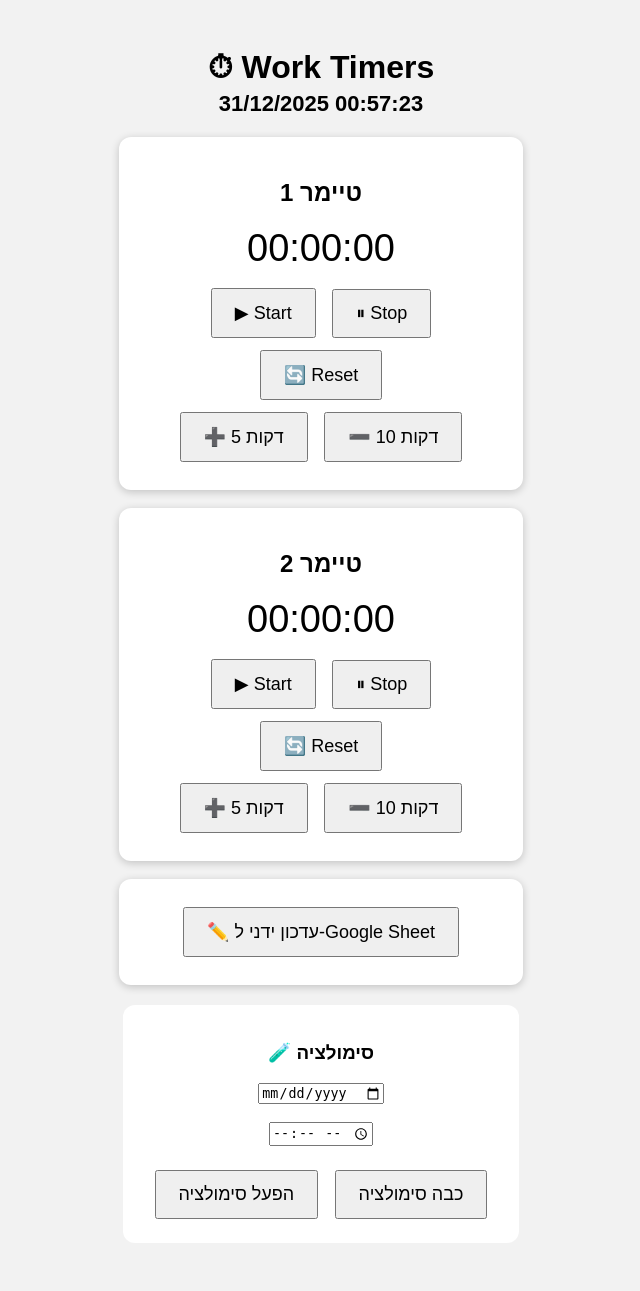
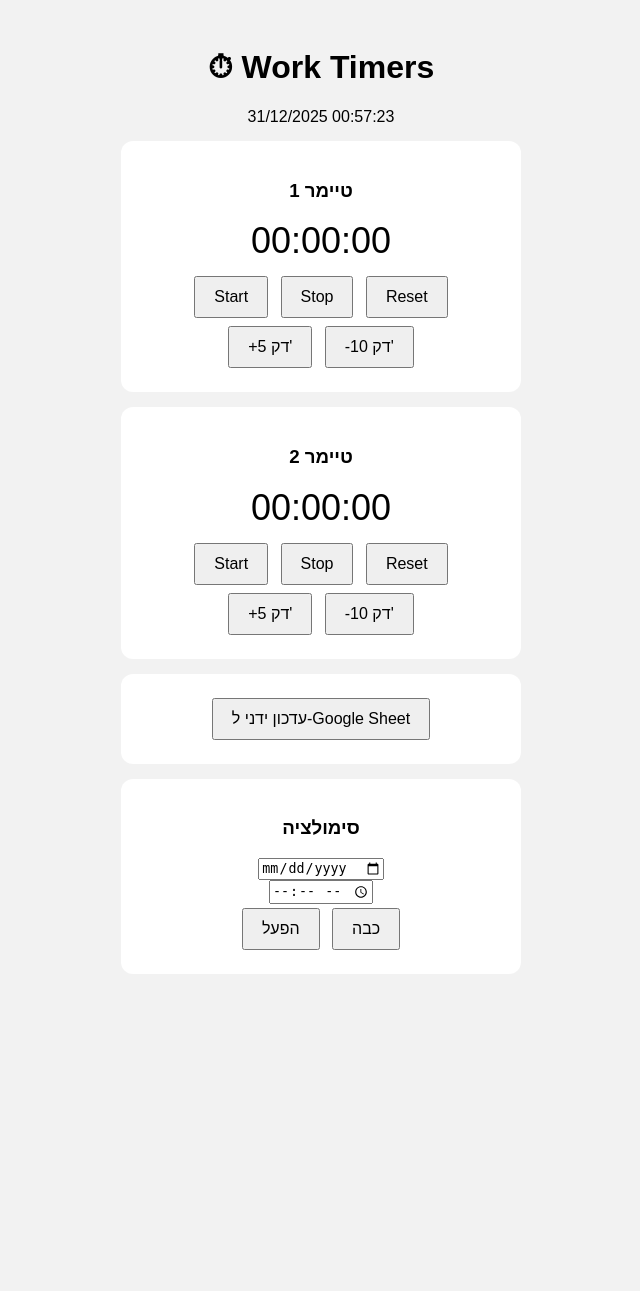
Before and after one commit to matanexcell-lab/work-timers, a Flask app: page / in a window 1280 px wide. Shown: the whole page, without its empty margins (319-959 px from the left). After the commit the page ends 974 px from the top, so only its background shows below. Run offline with Flask 3, Linux system fonts and the light colour scheme; data comes from the database, SQL or seed files in the repository.

Commit message:
Update index.html

```diff
--- a/app/templates/index.html
+++ b/app/templates/index.html
@@ -3,188 +3,73 @@
 <head>
 <meta charset="UTF-8">
 <title>Work Timers</title>
-
 <style>
-body {
-  font-family: Arial, sans-serif;
-  background: #f2f2f2;
-  padding: 20px;
-  text-align: center;
-}
-
-h1 {
-  margin-bottom: 5px;
-}
-
-#nowTitle {
-  font-size: 22px;
-  font-weight: bold;
-  margin-bottom: 20px;
-}
-
-.sim {
-  color: red;
-}
-
-.card {
-  background: white;
-  border-radius: 12px;
-  padding: 22px;
-  margin: 18px auto;
-  max-width: 360px;
-  box-shadow: 0 2px 8px rgba(0,0,0,0.2);
-}
-
-.timer {
-  font-size: 38px;
-  margin: 12px 0;
-}
-
-button {
-  font-size: 18px;
-  padding: 12px 22px;
-  margin: 6px;
-  cursor: pointer;
-}
-
-.sim-box {
-  background: #fff;
-  padding: 18px;
-  border-radius: 12px;
-  max-width: 360px;
-  margin: 20px auto;
-}
+body { font-family: Arial; text-align:center; background:#f2f2f2; padding:20px }
+.card { background:white; padding:20px; margin:15px auto; max-width:360px; border-radius:12px }
+.timer { font-size:36px; margin:10px }
+button { font-size:16px; margin:4px; padding:10px 18px }
+.sim { color:red }
 </style>
 </head>
-
 <body>
 
 <h1>⏱ Work Timers</h1>
-<div id="nowTitle">טוען...</div>
+<div id="now"></div>
 
-<!-- TIMER 1 -->
 <div class="card">
-  <h2>טיימר 1</h2>
-  <div class="timer" id="timer-1">00:00:00</div>
-  <button onclick="startTimer(1)">▶ Start</button>
-  <button onclick="stopTimer(1)">⏸ Stop</button>
-  <button onclick="resetTimer(1)">🔄 Reset</button>
-  <br>
-  <button onclick="adjustTimer(1, 300)">➕ 5 דקות</button>
-  <button onclick="adjustTimer(1, -600)">➖ 10 דקות</button>
+  <h3>טיימר 1</h3>
+  <div class="timer" id="t1">00:00:00</div>
+  <button onclick="start(1)">Start</button>
+  <button onclick="stop(1)">Stop</button>
+  <button onclick="resetT(1)">Reset</button><br>
+  <button onclick="adj(1,300)">+5 דק'</button>
+  <button onclick="adj(1,-600)">-10 דק'</button>
 </div>
 
-<!-- TIMER 2 -->
 <div class="card">
-  <h2>טיימר 2</h2>
-  <div class="timer" id="timer-2">00:00:00</div>
-  <button onclick="startTimer(2)">▶ Start</button>
-  <button onclick="stopTimer(2)">⏸ Stop</button>
-  <button onclick="resetTimer(2)">🔄 Reset</button>
-  <br>
-  <button onclick="adjustTimer(2, 300)">➕ 5 דקות</button>
-  <button onclick="adjustTimer(2, -600)">➖ 10 דקות</button>
+  <h3>טיימר 2</h3>
+  <div class="timer" id="t2">00:00:00</div>
+  <button onclick="start(2)">Start</button>
+  <button onclick="stop(2)">Stop</button>
+  <button onclick="resetT(2)">Reset</button><br>
+  <button onclick="adj(2,300)">+5 דק'</button>
+  <button onclick="adj(2,-600)">-10 דק'</button>
 </div>
 
-<!-- GOOGLE SHEET -->
 <div class="card">
-  <button onclick="logNow()">✏️ עדכון ידני ל-Google Sheet</button>
+  <button onclick="logNow()">עדכון ידני ל-Google Sheet</button>
 </div>
 
-<!-- SIMULATION -->
-<div class="sim-box">
-  <h3>🧪 סימולציה</h3>
-  <input type="date" id="simDate"><br><br>
-  <input type="time" id="simTime"><br><br>
-  <button onclick="startSim()">הפעל סימולציה</button>
-  <button onclick="stopSim()">כבה סימולציה</button>
+<div class="card">
+  <h3>סימולציה</h3>
+  <input type="date" id="d"><br>
+  <input type="time" id="t"><br>
+  <button onclick="simStart()">הפעל</button>
+  <button onclick="simStop()">כבה</button>
 </div>
 
 <script>
-const BASE = window.location.origin;
+async function refresh(){
+  const r = await fetch("/api/status");
+  const d = await r.json();
+  document.getElementById("now").innerHTML =
+    d.now_str + (d.simulation ? " <span class='sim'>(סימולציה)</span>" : "");
+  document.getElementById("t1").innerText = d.timers[0];
+  document.getElementById("t2").innerText = d.timers[1];
+}
+setInterval(refresh,1000); refresh();
 
-// ================= STATUS =================
-async function refreshStatus(){
-  try {
-    const r = await fetch(`${BASE}/api/status`);
-    const d = await r.json();
+const p=(u,o={})=>fetch(u,{method:"POST",headers:{'Content-Type':'application/json'},...o});
 
-    const title = document.getElementById("nowTitle");
-    title.innerText = d.now_str + (d.simulation ? " (סימולציה)" : "");
-    title.className = d.simulation ? "sim" : "";
-
-    d.timers.forEach((t, i) => {
-      document.getElementById(`timer-${i+1}`).innerText = t;
-    });
-  } catch(e){
-    console.error("Status error:", e);
-  }
+function start(i){p(`/api/timer/${i}/start`)}
+function stop(i){p(`/api/timer/${i}/stop`)}
+function resetT(i){p(`/api/timer/${i}/reset`)}
+function adj(i,s){p(`/api/timer/${i}/adjust`,{body:JSON.stringify({delta:s})})}
+function logNow(){p(`/api/log-now`).then(()=>alert("עודכן"))}
+function simStart(){
+  p(`/api/sim/start`,{body:JSON.stringify({datetime:`${d.value} ${t.value}`})})
 }
-
-setInterval(refreshStatus, 1000);
-refreshStatus();
-
-// ================= TIMER ACTIONS =================
-function startTimer(i){
-  fetch(`${BASE}/api/timer/${i}/start`, { method: "POST" });
-}
-
-function stopTimer(i){
-  fetch(`${BASE}/api/timer/${i}/stop`, { method: "POST" });
-}
-
-function resetTimer(i){
-  fetch(`${BASE}/api/timer/${i}/reset`, { method: "POST" });
-}
-
-// ================= ADJUST TIME =================
-function adjustTimer(i, delta){
-  fetch(`${BASE}/api/timer/${i}/adjust`, {
-    method: "POST",
-    headers: { "Content-Type": "application/json" },
-    body: JSON.stringify({ delta: delta })
-  })
-  .then(r => r.json())
-  .then(d => {
-    if(d.error){
-      alert("❌ " + d.error);
-    }
-  });
-}
-
-// ================= GOOGLE SHEET =================
-function logNow(){
-  fetch(`${BASE}/api/log-now`, { method: "POST" })
-    .then(r => r.json())
-    .then(d => {
-      if(d.ok){
-        alert("✅ עודכן ב-Google Sheet");
-      } else {
-        alert("❌ " + d.message);
-      }
-    });
-}
-
-// ================= SIMULATION =================
-function startSim(){
-  const d = simDate.value;
-  const t = simTime.value;
-  if(!d || !t){
-    alert("בחר תאריך ושעה");
-    return;
-  }
-
-  fetch(`${BASE}/api/sim/start`, {
-    method: "POST",
-    headers: { "Content-Type": "application/json" },
-    body: JSON.stringify({ datetime: `${d} ${t}` })
-  });
-}
-
-function stopSim(){
-  fetch(`${BASE}/api/sim/stop`, { method: "POST" });
-}
+function simStop(){p(`/api/sim/stop`)}
 </script>
-
 </body>
 </html>
```
